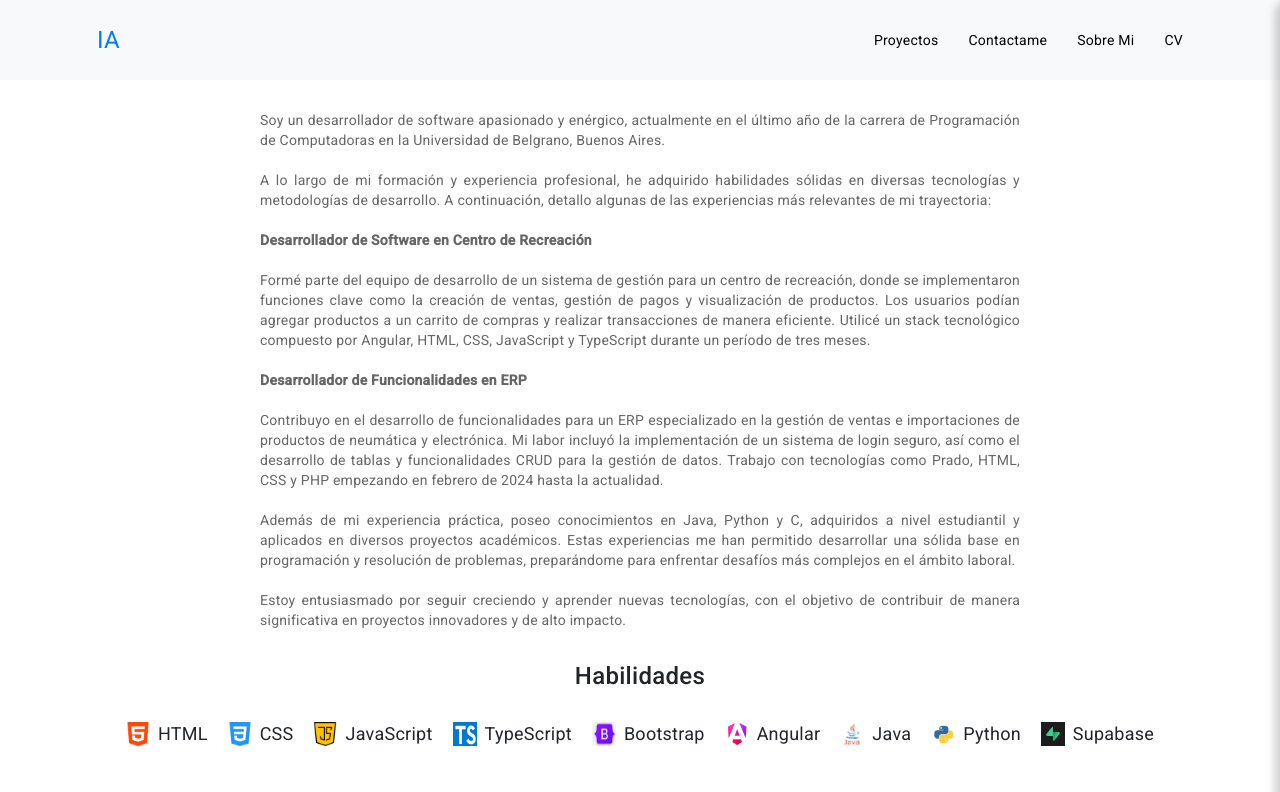
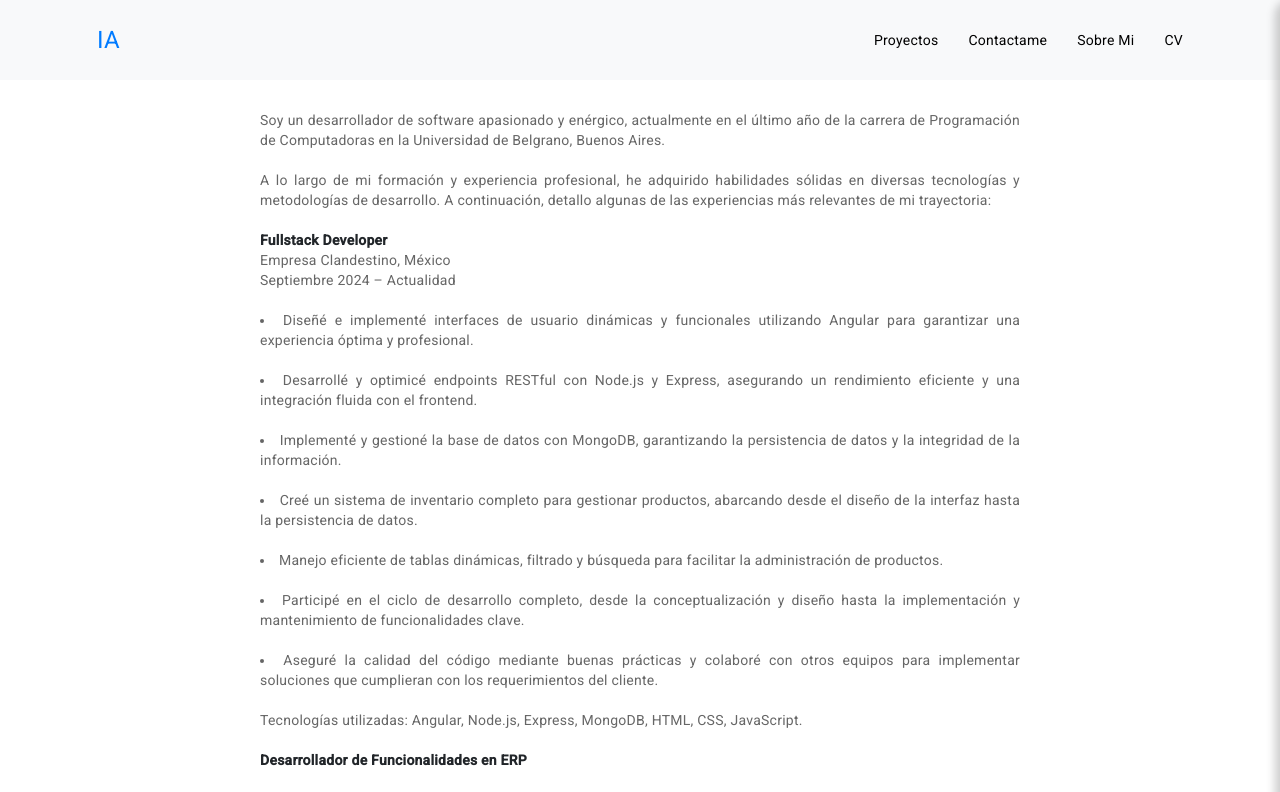
Before and after one commit to ialmanza/portfolio, an Angular app: page /sobre-mi in a window 1280 px wide. Shown: the top 792 px of the page. Built offline with nearby package versions, Linux system fonts and the light colour scheme.

Commit message:
update/about me

```diff
--- a/src/app/components/navigation/navigation.component.css
+++ b/src/app/components/navigation/navigation.component.css
@@ -68,8 +68,8 @@ a:hover{
   position: fixed;
   top: 0;
   right: 0;
-  width: 50vw; /* Solo ocupa la mitad derecha de la pantalla */
-  height: 110vh; /* Mantiene la altura completa de la pantalla */
+  width: 50vw;
+  height: 110vh;
   background-color: #f8f9fa;
   display: flex;
   flex-direction: column;
@@ -89,7 +89,7 @@ a:hover{
 }
 
 .mobile-nav-links {
-  justify-content: center; /* Centra los enlaces verticalmente */
+  justify-content: center;
   gap: 15px;
 }
 
@@ -116,16 +116,16 @@ a:hover{
 }
 
 body.menu-open {
-  overflow: hidden; /* Desactiva el scroll en toda la página */
+  overflow: hidden;
 }
 
 @media (max-width: 768px) {
   .navbar-buttons {
-    display: none; /* Oculta los botones normales en móviles */
+    display: none;
   }
 
   .mobile-nav-links {
-    display: flex; /* Asegura que el menú se muestre correctamente */
+    display: flex;
   }
 
   .menu-icon {
--- a/src/app/components/sobre-mi/sobre-mi.component.css
+++ b/src/app/components/sobre-mi/sobre-mi.component.css
@@ -24,7 +24,7 @@ h1 {
   color: #333;
   text-align: center;
 }
-p {
+p, li {
   color: #666;
   text-align: justify;
 }
@@ -62,3 +62,8 @@ p {
   height: 24px;
   margin-right: 8px;
 }
+
+strong {
+  font-weight: bold;
+  color: #212529
+}
--- a/src/app/components/sobre-mi/sobre-mi.component.html
+++ b/src/app/components/sobre-mi/sobre-mi.component.html
@@ -7,12 +7,26 @@ Soy un desarrollador de software apasionado y enérgico, actualmente en el últi
 A lo largo de mi formación y experiencia profesional, he adquirido habilidades sólidas en diversas tecnologías y metodologías de desarrollo. A continuación, detallo algunas de las experiencias más relevantes de mi trayectoria:
 <br><br>
 
+<strong>Fullstack Developer</strong> <br>
+Empresa Clandestino, México <br>
+Septiembre 2024 – Actualidad <br><br>
+
+<li>Diseñé e implementé interfaces de usuario dinámicas y funcionales utilizando Angular para garantizar una experiencia óptima y profesional.</li> <br>
+<li>Desarrollé y optimicé endpoints RESTful con Node.js y Express, asegurando un rendimiento eficiente y una integración fluida con el frontend.</li> <br>
+<li>Implementé y gestioné la base de datos con MongoDB, garantizando la persistencia de datos y la integridad de la información.</li> <br>
+<li>Creé un sistema de inventario completo para gestionar productos, abarcando desde el diseño de la interfaz hasta la persistencia de datos.</li> <br>
+<li>Manejo eficiente de tablas dinámicas, filtrado y búsqueda para facilitar la administración de productos.</li> <br>
+<li>Participé en el ciclo de desarrollo completo, desde la conceptualización y diseño hasta la implementación y mantenimiento de funcionalidades clave.</li> <br>
+<li>Aseguré la calidad del código mediante buenas prácticas y colaboré con otros equipos para implementar soluciones que cumplieran con los requerimientos del cliente.</li> <br>
+Tecnologías utilizadas: Angular, Node.js, Express, MongoDB, HTML, CSS, JavaScript. <br><br>
+
+
+<strong>Desarrollador de Funcionalidades en ERP</strong> <br><br>
+Contribuí en el desarrollo de funcionalidades para un ERP especializado en la gestión de ventas e importaciones de productos de neumática, robótica y electrónica. Mi labor incluyó la implementación de un sistema de login seguro, así como el desarrollo de tablas y funcionalidades CRUD para la gestión de datos. Trabajo con tecnologías como Prado, HTML, CSS y PHP empezando en febrero de 2024 hasta septiembre de 2024. <br><br>
+
 <strong>Desarrollador de Software en Centro de Recreación</strong> <br><br>
 Formé parte del equipo de desarrollo de un sistema de gestión para un centro de recreación, donde se implementaron funciones clave como la creación de ventas, gestión de pagos y visualización de productos. Los usuarios podían agregar productos a un carrito de compras y realizar transacciones de manera eficiente. Utilicé un stack tecnológico compuesto por Angular, HTML, CSS, JavaScript y TypeScript durante un período de tres meses.
 <br><br>
-
-<strong>Desarrollador de Funcionalidades en ERP</strong> <br><br>
-Contribuyo en el desarrollo de funcionalidades para un ERP especializado en la gestión de ventas e importaciones de productos de neumática y electrónica. Mi labor incluyó la implementación de un sistema de login seguro, así como el desarrollo de tablas y funcionalidades CRUD para la gestión de datos. Trabajo con tecnologías como Prado, HTML, CSS y PHP empezando en febrero de 2024 hasta la actualidad. <br><br>
 
 Además de mi experiencia práctica, poseo conocimientos en Java, Python y C, adquiridos a nivel estudiantil y aplicados en diversos proyectos académicos. Estas experiencias me han permitido desarrollar una sólida base en programación y resolución de problemas, preparándome para enfrentar desafíos más complejos en el ámbito laboral. <br><br>
 
```
Also changed, not shown: src/app/components/navigation/navigation.component.html (+2 -6 lines).
